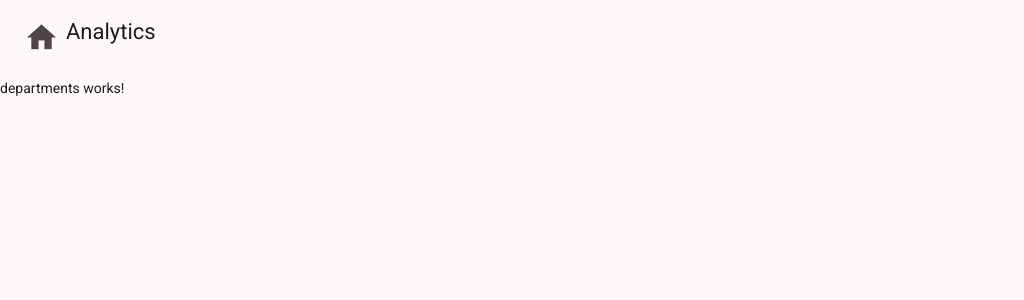
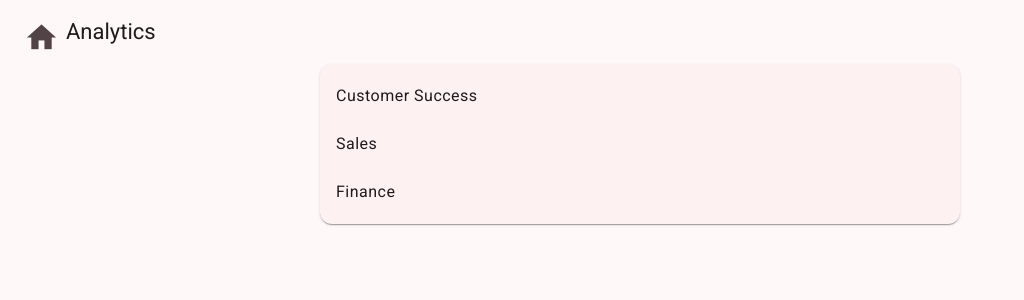
Before and after one commit to romeperotti2990/Timesheet_App, an Angular app: page /departments in a window 1280 px wide. Shown: the top 300 px of the page, without its empty margins (0-1024 px from the left). Built offline with nearby package versions, Linux system fonts and the light colour scheme.

Commit message:
made departments/mod5

```diff
--- a/src/app/components/departments/departments.html
+++ b/src/app/components/departments/departments.html
@@ -1 +1,11 @@
-<p>departments works!</p>
+<div>
+    <mat-card>
+        <mat-list>
+            @for (department of departments; track department.id) {
+            <mat-list-item>
+                {{department.name}}
+            </mat-list-item>
+            }
+        </mat-list>
+    </mat-card>
+</div>
--- a/src/app/components/departments/departments.scss
+++ b/src/app/components/departments/departments.scss
@@ -0,0 +1,10 @@
+mat-card {
+    width: 50%;
+    margin: auto;
+}
+
+mat-list-item:hover {
+    background-color: #E0E0E0;
+    border-radius: 5px;
+    cursor: pointer;
+}
--- a/src/app/components/departments/departments.ts
+++ b/src/app/components/departments/departments.ts
@@ -1,9 +1,22 @@
-import { Component } from '@angular/core';
+import { Component, OnInit } from '@angular/core';
+import { DepartmentsService } from '../../services/departments';
+import { Department } from '../../interfaces/department';
+import { CommonModule } from '@angular/common';
+import { MaterialModule } from '../../modules/material-module';
 
 @Component({
   selector: 'app-departments',
-  imports: [],
+  standalone: true,
+  imports: [CommonModule, MaterialModule],
   templateUrl: './departments.html',
-  styleUrl: './departments.scss',
+  styleUrls: ['./departments.scss']
 })
-export class Departments {}
+export class Departments implements OnInit {
+  departments!: Department[];
+
+  constructor(private departmentsService: DepartmentsService) { }
+
+  ngOnInit(): void {
+    this.departments = this.departmentsService.departments;
+  }
+}
--- /dev/null
+++ b/src/app/interfaces/department.ts
@@ -0,0 +1,4 @@
+export interface Department {
+    id: string;
+    name: string;
+}
--- /dev/null
+++ b/src/app/services/departments.ts
@@ -0,0 +1,15 @@
+import { Injectable } from '@angular/core';
+import { Department } from '../interfaces/department';
+
+@Injectable({
+  providedIn: 'root'
+})
+export class DepartmentsService {
+  departments: Department[] = [
+    { id: '1', name: 'Customer Success' },
+    { id: '2', name: 'Sales' },
+    { id: '3', name: 'Finance' },
+  ];
+
+  constructor() { }
+}
```
Also changed, not shown: src/app/modules/material-module.ts (+8 -1 lines), 1 other file (tests, documents, lock files or other folders).
